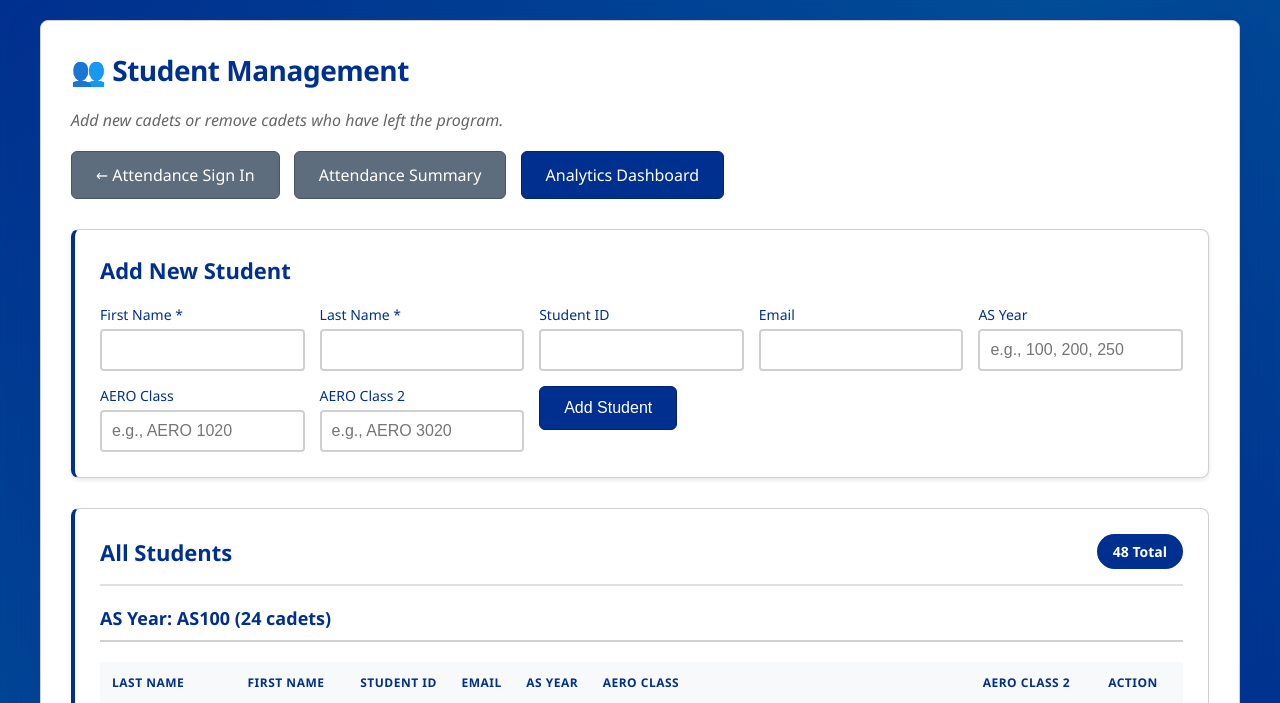
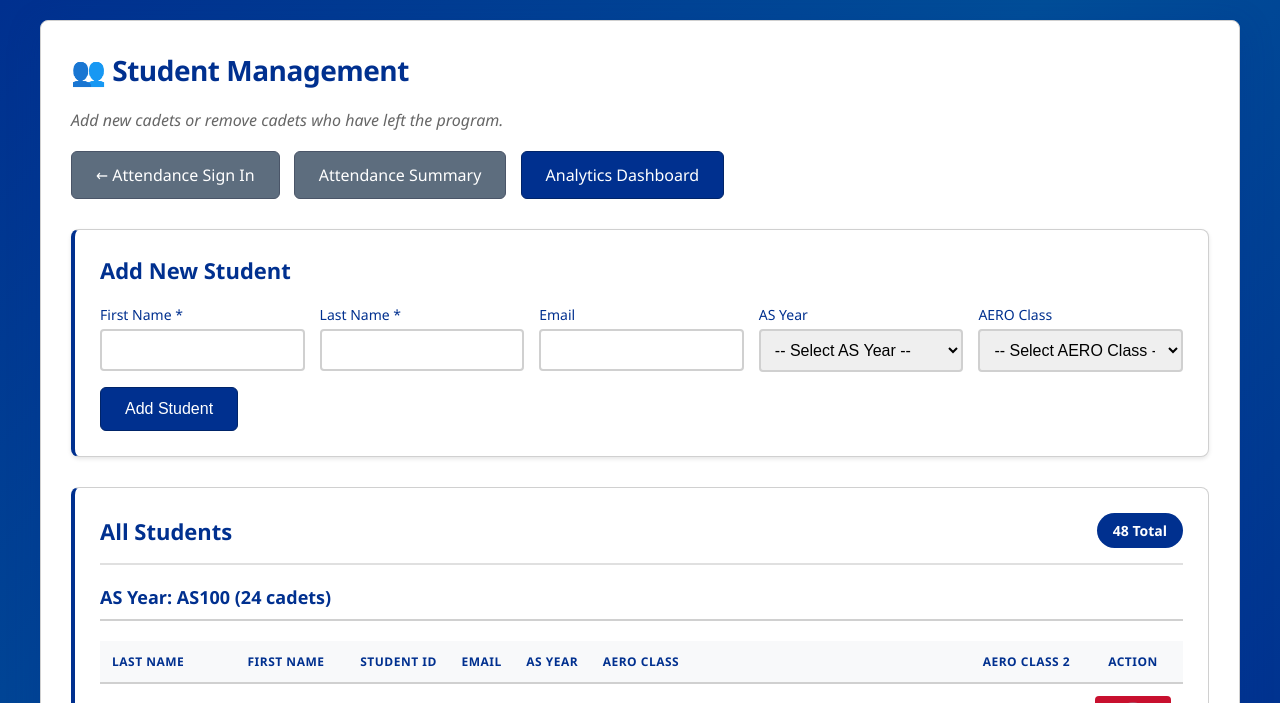
Before and after one commit to fletchdr7/attendance-tracker, a Flask app: page /student_management in a window 1280 px wide. Shown: the top 703 px of the page. Run offline with Flask 3, Linux system fonts and the light colour scheme; data comes from the database, SQL or seed files in the repository.

Commit message:
Add files via upload

```diff
--- a/templates/student_management.html
+++ b/templates/student_management.html
@@ -224,24 +224,39 @@
                     <input type="text" id="newLastName" name="last_name" required autocomplete="family-name">
                 </div>
                 <div class="form-group">
-                    <label for="newStudentId">Student ID</label>
-                    <input type="text" id="newStudentId" name="student_id" autocomplete="off">
-                </div>
-                <div class="form-group">
                     <label for="newEmail">Email</label>
                     <input type="email" id="newEmail" name="email" autocomplete="email">
                 </div>
                 <div class="form-group">
                     <label for="newAsYear">AS Year</label>
-                    <input type="text" id="newAsYear" name="as_year" placeholder="e.g., 100, 200, 250" autocomplete="off">
+                    <select id="newAsYear" name="as_year">
+                        <option value="">-- Select AS Year --</option>
+                        <option value="100">100</option>
+                        <option value="200">200</option>
+                        <option value="250">250</option>
+                        <option value="300">300</option>
+                        <option value="400">400</option>
+                    </select>
                 </div>
                 <div class="form-group">
                     <label for="newAeroClass">AERO Class</label>
-                    <input type="text" id="newAeroClass" name="aero_class" placeholder="e.g., AERO 1020" autocomplete="off">
+                    <select id="newAeroClass" name="aero_class">
+                        <option value="">-- Select AERO Class --</option>
+                        <option value="AERO 1020">AERO 1020 - Heritage and Values of the USAF II</option>
+                        <option value="AERO 2020">AERO 2020 - Team and Leadership Fundamentals II</option>
+                        <option value="AERO 3020">AERO 3020 - Leading People and Effective Communication II</option>
+                        <option value="AERO 4020">AERO 4020 - National Security/Commissioning Preparation II</option>
+                    </select>
                 </div>
-                <div class="form-group">
-                    <label for="newAeroClass2">AERO Class 2</label>
-                    <input type="text" id="newAeroClass2" name="aero_class_2" placeholder="e.g., AERO 3020" autocomplete="off">
+                <div class="form-group" id="aeroClass2Group" style="display: none;">
+                    <label for="newAeroClass2">AERO Class 2 <span style="font-size: 12px; color: #666;">(Optional - AS250 only)</span></label>
+                    <select id="newAeroClass2" name="aero_class_2">
+                        <option value="">-- Select AERO Class 2 (Optional) --</option>
+                        <option value="AERO 1020">AERO 1020 - Heritage and Values of the USAF II</option>
+                        <option value="AERO 2020">AERO 2020 - Team and Leadership Fundamentals II</option>
+                        <option value="AERO 3020">AERO 3020 - Leading People and Effective Communication II</option>
+                        <option value="AERO 4020">AERO 4020 - National Security/Commissioning Preparation II</option>
+                    </select>
                 </div>
                 <div>
                     <button type="submit" class="btn btn-primary">Add Student</button>
@@ -311,6 +326,22 @@
     </div>
 
     <script>
+        // Handle AS Year change to show/hide AERO Class 2
+        document.addEventListener('DOMContentLoaded', () => {
+            const asYearSelect = document.getElementById('newAsYear');
+            const aeroClass2Group = document.getElementById('aeroClass2Group');
+            const aeroClass2Select = document.getElementById('newAeroClass2');
+
+            asYearSelect.addEventListener('change', function() {
+                if (this.value === '250') {
+                    aeroClass2Group.style.display = 'block';
+                } else {
+                    aeroClass2Group.style.display = 'none';
+                    aeroClass2Select.value = ''; // Clear selection when hidden
+                }
+            });
+        });
+
         // Add Student Form
         document.getElementById('addStudentForm').addEventListener('submit', async (e) => {
             e.preventDefault();
@@ -319,11 +350,10 @@
             const data = {
                 first_name: formData.get('first_name').trim(),
                 last_name: formData.get('last_name').trim(),
-                student_id: formData.get('student_id').trim() || null,
                 email: formData.get('email').trim() || null,
-                as_year: formData.get('as_year').trim() || null,
-                aero_class: formData.get('aero_class').trim() || null,
-                aero_class_2: formData.get('aero_class_2').trim() || null
+                as_year: formData.get('as_year') || null,
+                aero_class: formData.get('aero_class') || null,
+                aero_class_2: formData.get('aero_class_2') || null
             };
 
             const messageDiv = document.getElementById('addMessage');
```
